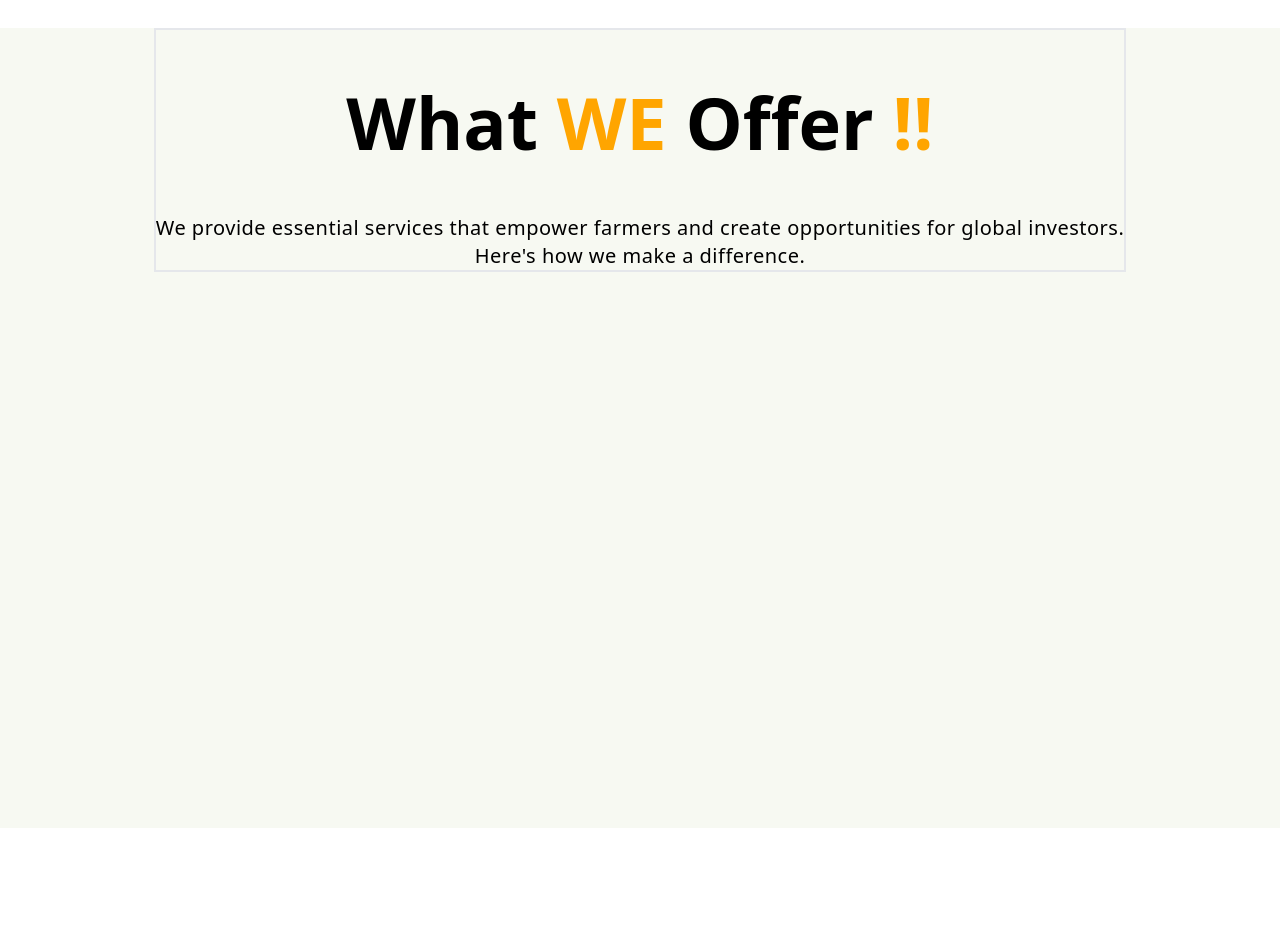
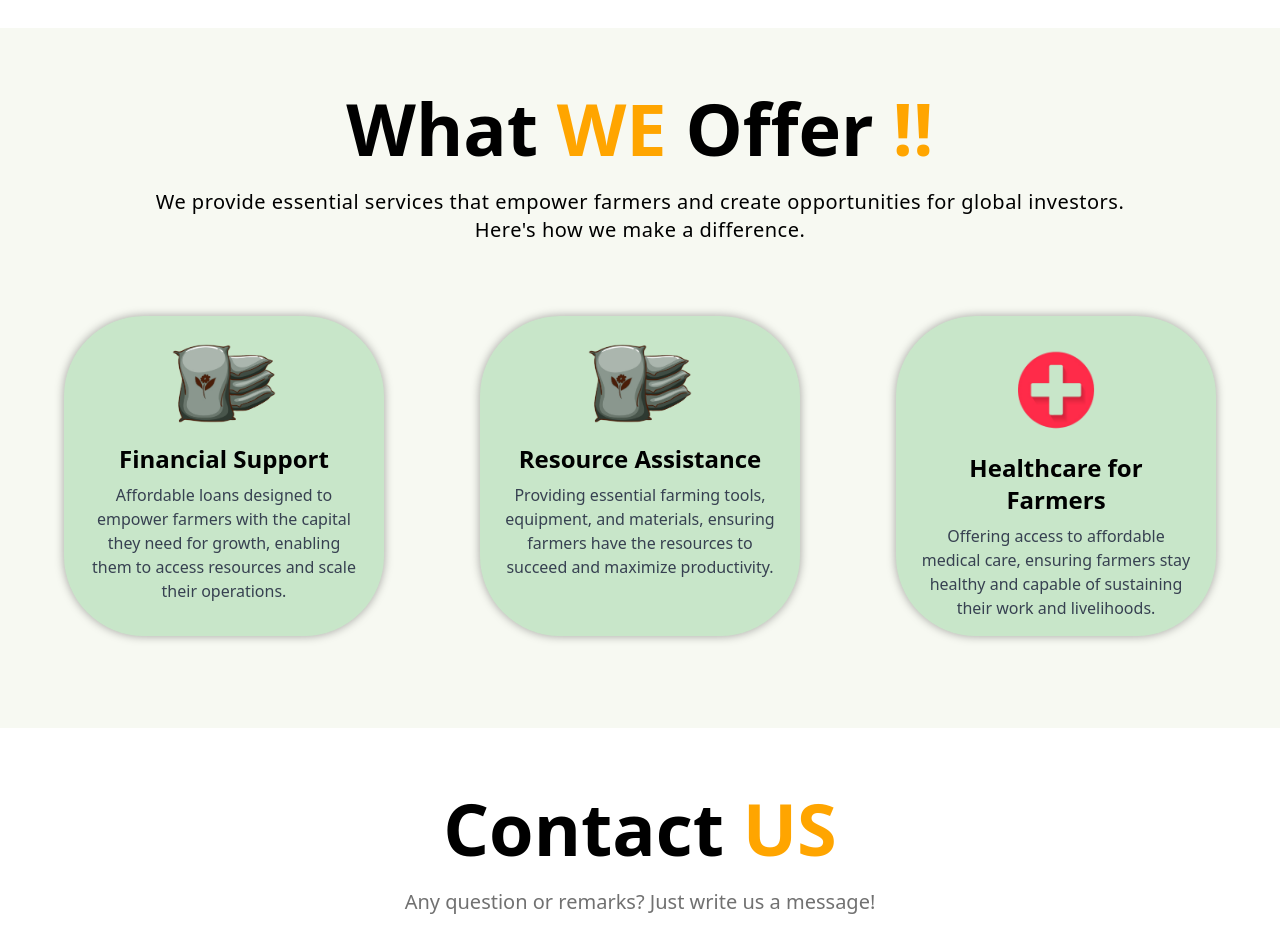
Before and after one commit to SaiDushyant/mcx, a React (Create React App) app: page /#/ in a window 1280 px wide. Shown: the part 1560-2512 px from the top of the page. Before the commit the page ends 2388 px from the top, so only its background shows below. Built offline with nearby package versions, Linux system fonts and the light colour scheme.

Commit message:
Edited whta we offer section and added contact section in home page

```diff
--- a/src/pages/Home.js
+++ b/src/pages/Home.js
@@ -1,7 +1,7 @@
 // src/Home.js
 import { ArrowRight } from "lucide-react";
 import React from "react";
-import { BusinessMan } from "../assets/images/images";
+import { BusinessMan, Health, Sack } from "../assets/images/images";
 import NavBar from "../components/NavBar";
 
 const Home = () => {
@@ -47,7 +47,7 @@ const Home = () => {
       <section className="w-full md:min-h-[900px] flex justify-center items-center py-14">
         {/* Center content */}
         <div
-          className="border-2 rounded-[3rem] p-6 w-auto max-w-[22rem] md:max-w-6xl"
+          className="rounded-[2rem] md:rounded-[3rem] p-6 w-auto max-w-[22rem] md:max-w-6xl"
           style={{ backgroundColor: "#F7F9F2" }}
         >
           <h1 className="text-4xl md:text-7xl font-semibold text-center md:my-6">
@@ -62,7 +62,7 @@ const Home = () => {
               className="w-full max-w-xs md:max-w-md h-auto mx-10"
             />
             {/* Text */}
-            <div className="text-gray-700 text-base tracking-wide md:text-3xl font-medium leading-relaxed">
+            <div className="text-gray-700 text-lg text-center md:text-left tracking-wide md:text-3xl font-medium leading-relaxed">
               <p>
                 We <span style={{ color: "#FFA500" }}>MCX FOUNDATION</span>, are
                 dedicated to empowering farmers by connecting international
@@ -78,18 +78,79 @@ const Home = () => {
       {/* What we Offer */}
 
       <section
-        className="w-full md:min-h-[800px] flex justify-center"
+        className="w-full pb-10 md:min-h-[700px] flex flex-col items-center"
         style={{ backgroundColor: "#F7F9F2" }}
       >
-        <div className="text-center border-2 w-fit h-fit">
-          <h1 className="text-4xl md:text-7xl font-semibold py-14">
+        <div className="text-center w-fit h-fit p-2">
+          <h1 className="text-4xl md:text-7xl font-semibold pt-14 pb-6">
             What <span style={{ color: "#FFA500" }}>WE</span> Offer{" "}
             <span style={{ color: "#FFA500" }}>!!</span>
           </h1>
-          <p className="text-xl tracking-wide">
+          <p className="text-sm md:text-xl tracking-wide">
             We provide essential services that empower farmers and create
             opportunities for global investors.
             <br /> Here's how we make a difference.
+          </p>
+        </div>
+        <div className="w-full flex flex-col md:flex-row gap-8 items-center justify-evenly mt-16">
+          {/* Financial Support */}
+          <div
+            className="w-80 h-72 md:h-80 p-6 flex flex-col items-center justify-start rounded-[5rem] drop-shadow-[0_0_5px_rgba(0,0,0,0.35)]"
+            style={{ backgroundColor: "#C8E6C9" }}
+          >
+            <img src={Sack} alt="Coin" className="w-28 mb-4" />
+            <h1 className="text-2xl font-bold text-center mb-2">
+              Financial Support
+            </h1>
+            <p className="text-center text-sm md:text-base text-gray-700">
+              Affordable loans designed to empower farmers with the capital they
+              need for growth, enabling them to access resources and scale their
+              operations.
+            </p>
+          </div>
+
+          {/* Resource Assistance */}
+          <div
+            className="w-80 h-72 md:h-80 p-6 flex flex-col items-center justify-start rounded-[5rem] drop-shadow-[0_0_5px_rgba(0,0,0,0.35)]"
+            style={{ backgroundColor: "#C8E6C9" }}
+          >
+            <img src={Sack} alt="Coin" className="w-28 mb-4" />
+            <h1 className="text-2xl font-bold text-center mb-2">
+              Resource Assistance
+            </h1>
+            <p className="text-center text-sm md:text-base text-gray-700">
+              Providing essential farming tools, equipment, and materials,
+              ensuring farmers have the resources to succeed and maximize
+              productivity.
+            </p>
+          </div>
+
+          {/* Healthcare for Farmers */}
+          <div
+            className="w-80 h-72 md:h-80 p-6 flex flex-col items-center justify-start rounded-[5rem] drop-shadow-[0_0_5px_rgba(0,0,0,0.35)]"
+            style={{ backgroundColor: "#C8E6C9" }}
+          >
+            <img src={Health} alt="Coin" className="w-28 " />
+            <h1 className="text-2xl font-bold text-center mb-2">
+              Healthcare for Farmers
+            </h1>
+            <p className="text-center text-sm md:text-base text-gray-700">
+              Offering access to affordable medical care, ensuring farmers stay
+              healthy and capable of sustaining their work and livelihoods.
+            </p>
+          </div>
+        </div>
+      </section>
+
+      {/* Contact Form */}
+
+      <section className="w-full min-h-screen flex flex-col items-center">
+        <div className="text-center mt-16">
+          <h1 className="text-7xl font-bold">
+            Contact <span style={{ color: "#FFA500" }}>US</span>
+          </h1>
+          <p className="mt-6 text-xl" style={{ color: "#717171" }}>
+            Any question or remarks? Just write us a message!
           </p>
         </div>
       </section>
```
